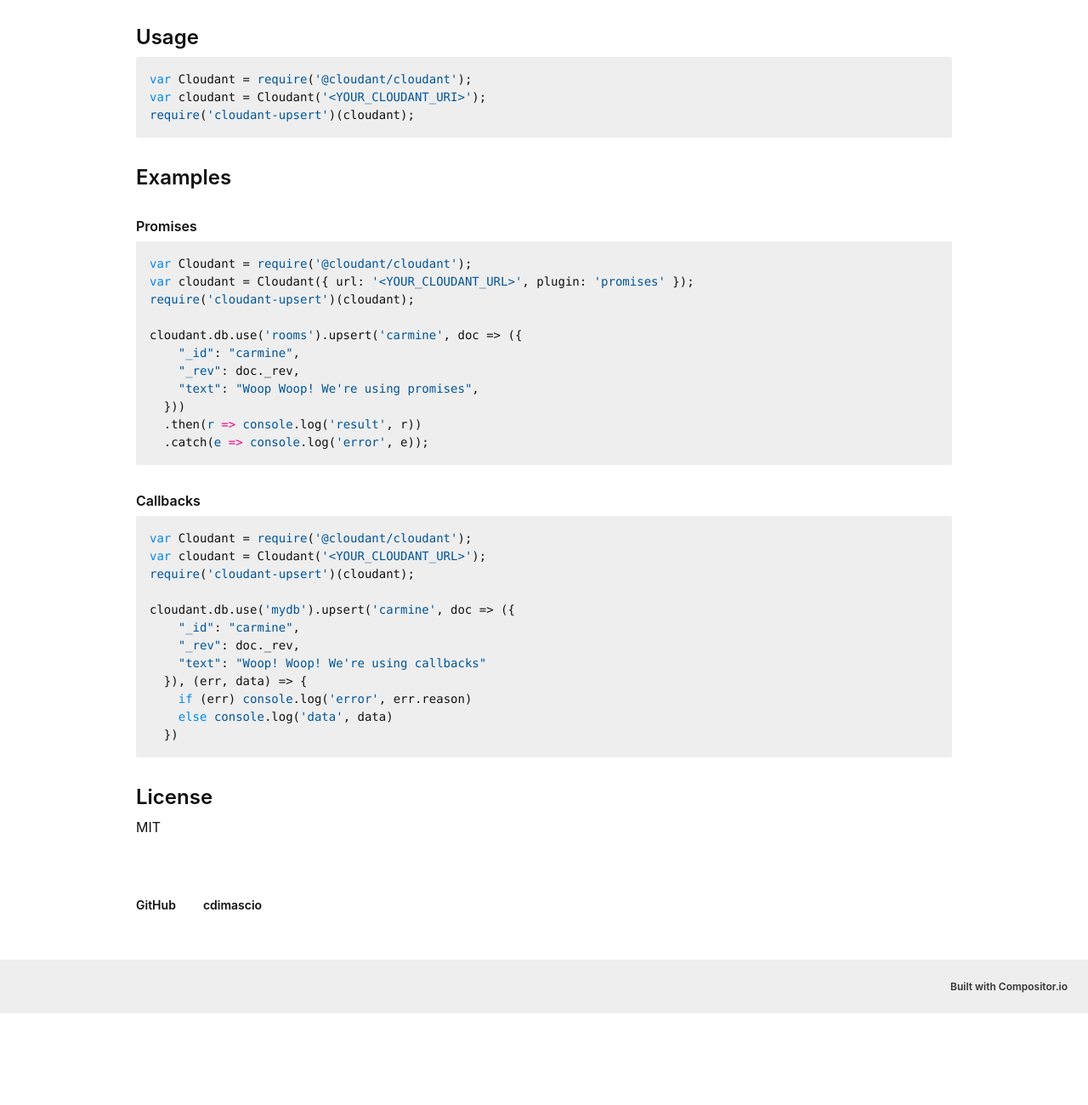
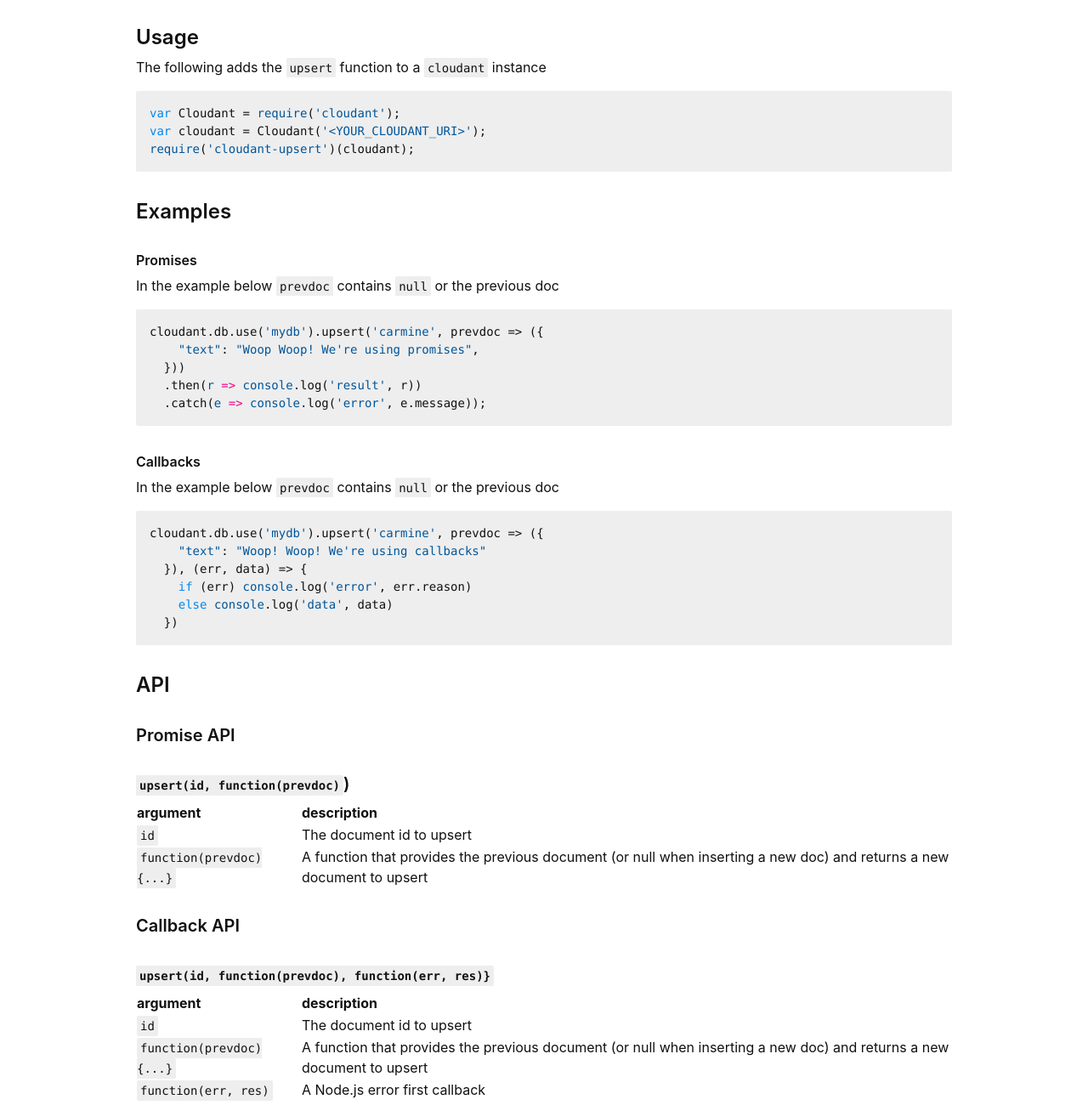
Before and after one commit to cdimascio/cloudant-upsert, a website: page index.html in a window 1280 px wide. Shown: the part 1400-2700 px from the top of the page at 85% size. Before the commit the page ends 2592 px from the top, so only its background shows below. Drawn offline with Linux system fonts and the light colour scheme.

Commit message:
Update index.html via compositor.io

```diff
--- a/index.html
+++ b/index.html
@@ -6,32 +6,68 @@
 
 <h2>Install</h2>
 <pre>npm install cloudant-upsert</pre><h2>Usage</h2>
-<pre><span class="hljs-keyword">var</span> Cloudant = <span class="hljs-built_in">require</span>(<span class="hljs-string">'@cloudant/cloudant'</span>);
+<p>The following adds the <code>upsert</code> function to a <code>cloudant</code> instance</p>
+<pre><span class="hljs-keyword">var</span> Cloudant = <span class="hljs-built_in">require</span>(<span class="hljs-string">'cloudant'</span>);
 <span class="hljs-keyword">var</span> cloudant = Cloudant(<span class="hljs-string">'&lt;YOUR_CLOUDANT_URI&gt;'</span>);
 <span class="hljs-built_in">require</span>(<span class="hljs-string">'cloudant-upsert'</span>)(cloudant);</pre><h2>Examples</h2>
 <h4>Promises</h4>
-<pre><span class="hljs-keyword">var</span> Cloudant = <span class="hljs-built_in">require</span>(<span class="hljs-string">'@cloudant/cloudant'</span>);
-<span class="hljs-keyword">var</span> cloudant = Cloudant({ <span class="hljs-attr">url</span>: <span class="hljs-string">'&lt;YOUR_CLOUDANT_URL&gt;'</span>, <span class="hljs-attr">plugin</span>: <span class="hljs-string">'promises'</span> });
-<span class="hljs-built_in">require</span>(<span class="hljs-string">'cloudant-upsert'</span>)(cloudant);
-
-cloudant.db.use(<span class="hljs-string">'rooms'</span>).upsert(<span class="hljs-string">'carmine'</span>, doc =&gt; ({
-    <span class="hljs-string">&quot;_id&quot;</span>: <span class="hljs-string">&quot;carmine&quot;</span>,
-    <span class="hljs-string">&quot;_rev&quot;</span>: doc._rev,
+<p>In the example below <code>prevdoc</code> contains <code>null</code> or the previous doc</p>
+<pre>cloudant.db.use(<span class="hljs-string">'mydb'</span>).upsert(<span class="hljs-string">'carmine'</span>, prevdoc =&gt; ({
     <span class="hljs-string">&quot;text&quot;</span>: <span class="hljs-string">&quot;Woop Woop! We're using promises&quot;</span>,
   }))
   .then(<span class="hljs-function"><span class="hljs-params">r</span> =&gt;</span> <span class="hljs-built_in">console</span>.log(<span class="hljs-string">'result'</span>, r))
-  .catch(<span class="hljs-function"><span class="hljs-params">e</span> =&gt;</span> <span class="hljs-built_in">console</span>.log(<span class="hljs-string">'error'</span>, e));</pre><h4>Callbacks</h4>
-<pre><span class="hljs-keyword">var</span> Cloudant = <span class="hljs-built_in">require</span>(<span class="hljs-string">'@cloudant/cloudant'</span>);
-<span class="hljs-keyword">var</span> cloudant = Cloudant(<span class="hljs-string">'&lt;YOUR_CLOUDANT_URL&gt;'</span>);
-<span class="hljs-built_in">require</span>(<span class="hljs-string">'cloudant-upsert'</span>)(cloudant);
-
-cloudant.db.use(<span class="hljs-string">'mydb'</span>).upsert(<span class="hljs-string">'carmine'</span>, doc =&gt; ({
-    <span class="hljs-string">&quot;_id&quot;</span>: <span class="hljs-string">&quot;carmine&quot;</span>,
-    <span class="hljs-string">&quot;_rev&quot;</span>: doc._rev,
+  .catch(<span class="hljs-function"><span class="hljs-params">e</span> =&gt;</span> <span class="hljs-built_in">console</span>.log(<span class="hljs-string">'error'</span>, e.message));</pre><h4>Callbacks</h4>
+<p>In the example below <code>prevdoc</code> contains <code>null</code> or the previous doc</p>
+<pre>cloudant.db.use(<span class="hljs-string">'mydb'</span>).upsert(<span class="hljs-string">'carmine'</span>, prevdoc =&gt; ({
     <span class="hljs-string">&quot;text&quot;</span>: <span class="hljs-string">&quot;Woop! Woop! We're using callbacks&quot;</span>
   }), (err, data) =&gt; {
     <span class="hljs-keyword">if</span> (err) <span class="hljs-built_in">console</span>.log(<span class="hljs-string">'error'</span>, err.reason)
     <span class="hljs-keyword">else</span> <span class="hljs-built_in">console</span>.log(<span class="hljs-string">'data'</span>, data)
-  })</pre><h2>License</h2>
+  })</pre><h2>API</h2>
+<h3>Promise API</h3>
+<h3><code>upsert(id, function(prevdoc)</code>)</h3>
+<table>
+<thead>
+<tr>
+<th>argument</th>
+<th>description</th>
+</tr>
+</thead>
+<tbody>
+<tr>
+<td><code>id</code></td>
+<td>The document id to upsert</td>
+</tr>
+<tr>
+<td><code>function(prevdoc) {...}</code></td>
+<td>A function that provides the previous document (or null when inserting a new doc) and returns a new document to upsert</td>
+</tr>
+</tbody>
+</table>
+<h3>Callback API</h3>
+<h3><code>upsert(id, function(prevdoc), function(err, res)}</code></h3>
+<table>
+<thead>
+<tr>
+<th>argument</th>
+<th>description</th>
+</tr>
+</thead>
+<tbody>
+<tr>
+<td><code>id</code></td>
+<td>The document id to upsert</td>
+</tr>
+<tr>
+<td><code>function(prevdoc) {...}</code></td>
+<td>A function that provides the previous document (or null when inserting a new doc) and returns a new document to upsert</td>
+</tr>
+<tr>
+<td><code>function(err, res)</code></td>
+<td>A Node.js error first callback</td>
+</tr>
+</tbody>
+</table>
+<h2>License</h2>
 <p>MIT</p>
 </div></article></div><footer><div style="box-sizing:border-box;max-width:1024px;margin-left:auto;margin-right:auto;margin-bottom:32px;padding-top:8px;padding-bottom:8px;padding-left:32px;padding-right:32px;"><div style="margin-left:-16px;margin-right:-16px;"><a href="https://github.com/cdimascio/cloudant-upsert" class="Link" style="box-sizing:border-box;color:inherit;display:inline-block;font-size:14px;line-height:16px;padding-left:16px;padding-right:16px;padding-top:16px;padding-bottom:16px;font-weight:600;text-decoration:none;">GitHub</a><a href="https://github.com/cdimascio" class="Link" style="box-sizing:border-box;color:inherit;display:inline-block;font-size:14px;line-height:16px;padding-left:16px;padding-right:16px;padding-top:16px;padding-bottom:16px;font-weight:600;text-decoration:none;">cdimascio</a></div><div></div></div></footer></div><div style="font-family:-apple-system, sans-serif;font-size:12px;font-weight:600;text-align:right;padding:24px;color:#333;background-color:#eee;"><a href="http://compositor.io" style="color:inherit;text-decoration:none;">Built with Compositor.io</a></div></body></html>
```
